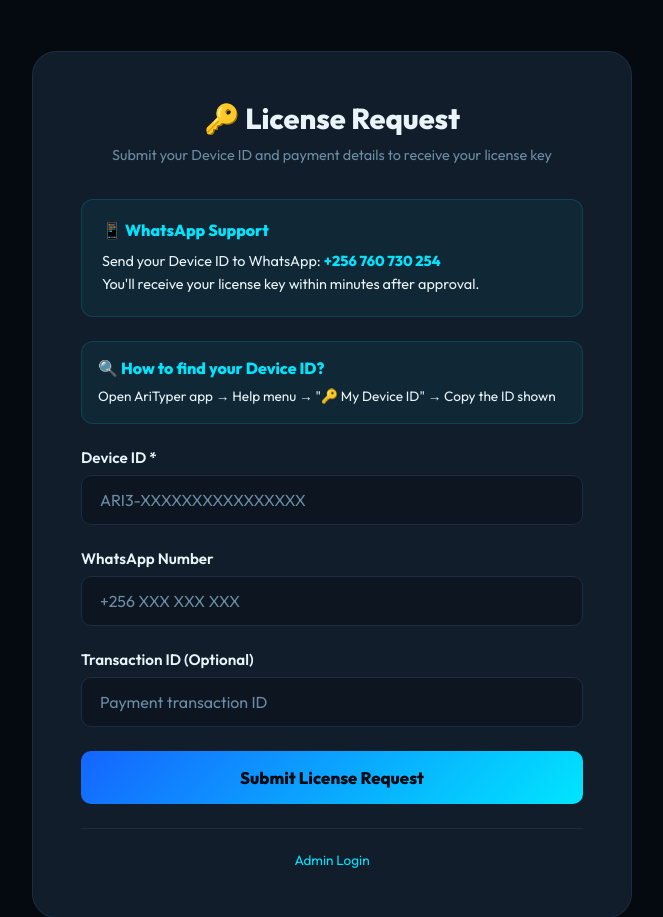
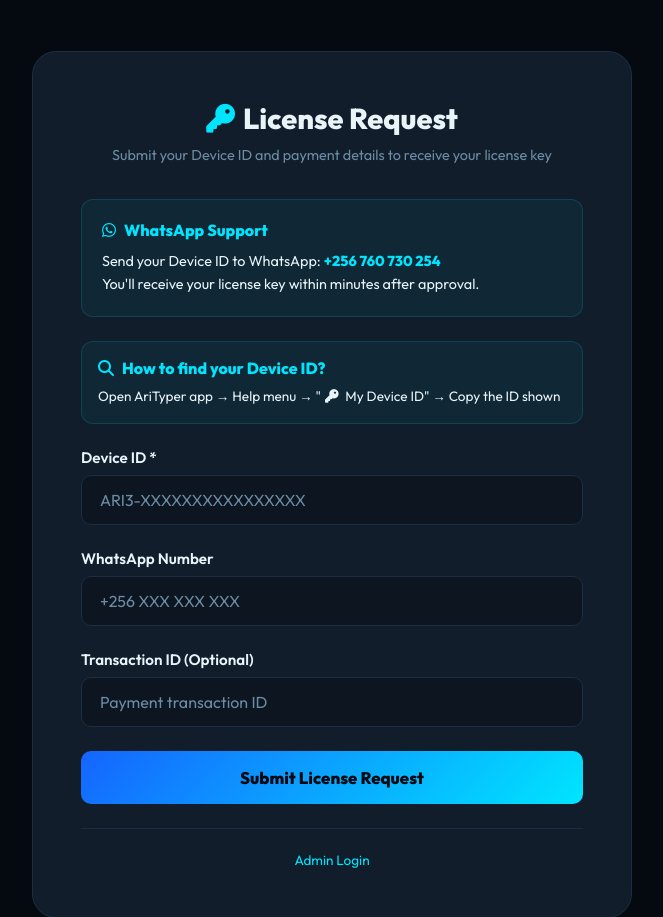
Before and after one commit to ariho-code/arityper-license-server, a Flask app: page / in a window 1280 px wide. Shown: the part 5463-6380 px from the top of the page, without its empty margins (308-971 px from the left). Run offline with Flask 3, Linux system fonts and the light colour scheme.

Commit message:
Update: Replace emojis with professional icons and improve modal UX
- Replace all emojis with Font Awesome professional icons
- Make download modal larger (800px width) and scrollable
- Add custom scrollbar styling for modal
- Improve visual consistency across the interface
- Enhance user experience with better iconography

```diff
--- a/templates/index.html
+++ b/templates/index.html
@@ -547,12 +547,25 @@
       display: none; position: fixed; inset: 0; z-index: 9999;
       background: rgba(5,10,16,0.9); backdrop-filter: blur(8px);
       align-items: center; justify-content: center;
+      padding: 20px;
     }
     .modal-overlay.active { display: flex; }
     .modal-box {
       background: var(--card); border: 1px solid var(--border);
-      border-radius: 20px; padding: 48px; max-width: 520px; width: 90%;
+      border-radius: 20px; padding: 48px; max-width: 800px; width: 95%;
+      max-height: 90vh; overflow-y: auto;
       position: relative; animation: modal-in 0.35s cubic-bezier(0.34,1.56,0.64,1);
+    }
+    .modal-box::-webkit-scrollbar {
+      width: 8px;
+    }
+    .modal-box::-webkit-scrollbar-track {
+      background: var(--surface);
+      border-radius: 4px;
+    }
+    .modal-box::-webkit-scrollbar-thumb {
+      background: var(--cyan);
+      border-radius: 4px;
     }
     @keyframes modal-in { from{opacity:0;transform:scale(0.9)} to{opacity:1;transform:scale(1)} }
     .modal-close {
@@ -1008,19 +1021,19 @@
 
   <div class="license-form-container">
     <div class="license-form-header">
-      <h3>🔑 License Request</h3>
+      <h3><i class="fas fa-key" style="color: var(--cyan); margin-right: 8px;"></i>License Request</h3>
       <p>Submit your Device ID and payment details to receive your license key</p>
     </div>
 
     <div class="whatsapp-info" style="background: rgba(0,229,255,0.05); border: 1px solid rgba(0,229,255,0.15); border-radius: 12px; padding: 20px; margin-bottom: 24px;">
-      <h4 style="color: var(--cyan); margin-bottom: 10px;">📱 WhatsApp Support</h4>
+      <h4 style="color: var(--cyan); margin-bottom: 10px;"><i class="fab fa-whatsapp" style="margin-right: 8px;"></i>WhatsApp Support</h4>
       <p style="color: var(--text); font-size: 0.9rem; line-height: 1.6;">Send your Device ID to WhatsApp: <strong style="color: var(--cyan);">+256 760 730 254</strong><br>
       You'll receive your license key within minutes after approval.</p>
     </div>
 
     <div class="device-id-help" style="background: rgba(0,229,255,0.05); border: 1px solid rgba(0,229,255,0.15); border-radius: 12px; padding: 16px; margin-bottom: 24px;">
-      <h4 style="color: var(--cyan); margin-bottom: 8px;">🔍 How to find your Device ID?</h4>
-      <p style="color: var(--text); font-size: 0.85rem; line-height: 1.5;">Open AriTyper app → Help menu → "🔑 My Device ID" → Copy the ID shown</p>
+      <h4 style="color: var(--cyan); margin-bottom: 8px;"><i class="fas fa-search" style="margin-right: 8px;"></i>How to find your Device ID?</h4>
+      <p style="color: var(--text); font-size: 0.85rem; line-height: 1.5;">Open AriTyper app → Help menu → "<i class="fas fa-key" style="margin: 0 4px;"></i> My Device ID" → Copy the ID shown</p>
     </div>
 
     <form id="licenseForm">
@@ -1125,7 +1138,7 @@
 <footer>
   <div class="footer-logo"><i class="fas fa-keyboard" style="margin-right:8px"></i>AriTyper</div>
   <p style="margin-top:8px">Professional Document Typing Software for Windows &nbsp;·&nbsp; Powered by <a href="https://ariohoforge.netlify.app/" target="_blank" style="color: var(--cyan);">ArihoForge</a></p>
-  <p style="margin-top:4px; font-size:0.75rem; color:var(--border)">📱 <strong>Android & iOS apps coming soon!</strong> &nbsp;·&nbsp; Made in Uganda 🇺🇬</p>
+  <p style="margin-top:4px; font-size:0.75rem; color:var(--border)"><i class="fas fa-mobile-alt" style="margin-right: 4px;"></i><strong>Android & iOS apps coming soon!</strong> &nbsp;·&nbsp; Made in Uganda <i class="fas fa-flag" style="margin: 0 4px;"></i></p>
   <p style="margin-top:6px; font-size:0.8rem; color:var(--muted)">&copy; 2024 AriTyper. All rights reserved. | <a href="terms.html" style="color: var(--cyan);">Terms & Conditions</a></p>
   <div style="margin-top:12px; font-size:0.75rem; color:var(--muted)">
     <strong>Contact:</strong> +256 760 730 254 &nbsp;|&nbsp; timothy.arihoz@protonmail.com &nbsp;|&nbsp; <a href="https://linkedin.com/in/timothy-ariho-aab4ab216/" target="_blank" style="color: var(--cyan);">LinkedIn</a> &nbsp;|&nbsp; <a href="https://x.com/arih0tim" target="_blank" style="color: var(--cyan);">X: @arih0tim</a>
@@ -1140,11 +1153,11 @@
     <p>AriTyper requires a license to unlock full functionality. Follow these detailed payment instructions:</p>
 
     <div style="margin-bottom: 20px;">
-      <h4 style="color: var(--text); margin-bottom: 10px;">📱 Payment Instructions:</h4>
+      <h4 style="color: var(--text); margin-bottom: 10px;"><i class="fas fa-mobile-alt" style="margin-right: 8px;"></i>Payment Instructions:</h4>
 
       <!-- MTN Mobile Money Instructions -->
       <div style="background: var(--surface); padding: 15px; border-radius: 8px; margin-bottom: 15px; border-left: 4px solid var(--orange);">
-        <h5 style="color: var(--orange); margin-bottom: 8px;">🔸 MTN Mobile Money:</h5>
+        <h5 style="color: var(--orange); margin-bottom: 8px;"><i class="fas fa-sim-card" style="margin-right: 8px;"></i>MTN Mobile Money:</h5>
         <ol style="color: var(--text); font-size: 0.9rem; margin: 0; padding-left: 20px;">
           <li>Dial <strong>*165#</strong> on your MTN line</li>
           <li>Select <strong>Pay a Bill</strong> or <strong>Send Money</strong></li>
@@ -1156,7 +1169,7 @@
 
       <!-- Airtel Money Instructions -->
       <div style="background: var(--surface); padding: 15px; border-radius: 8px; margin-bottom: 15px; border-left: 4px solid var(--red);">
-        <h5 style="color: var(--red); margin-bottom: 8px;">🔸 Airtel Money:</h5>
+        <h5 style="color: var(--red); margin-bottom: 8px;"><i class="fas fa-sim-card" style="margin-right: 8px;"></i>Airtel Money:</h5>
         <ol style="color: var(--text); font-size: 0.9rem; margin: 0; padding-left: 20px;">
           <li>Dial <strong>*185#</strong> on your Airtel line</li>
           <li>Select <strong>Make Payments</strong> or <strong>Send Money</strong></li>
@@ -1168,7 +1181,7 @@
     </div>
 
     <div style="background: rgba(0,229,255,0.1); padding: 15px; border-radius: 8px; margin-bottom: 20px; border: 1px solid var(--cyan);">
-      <h4 style="color: var(--cyan); margin-bottom: 10px;">✅ After Payment:</h4>
+      <h4 style="color: var(--cyan); margin-bottom: 10px;"><i class="fas fa-check-circle" style="margin-right: 8px;"></i>After Payment:</h4>
       <ol style="color: var(--text); font-size: 0.9rem; margin: 0; padding-left: 20px;">
         <li><strong>Send your transaction ID + your name</strong> via WhatsApp: <strong style="color: var(--cyan);">+256 760 730 254</strong></li>
         <li>Wait for admin approval (usually within few minutes)</li>
```
